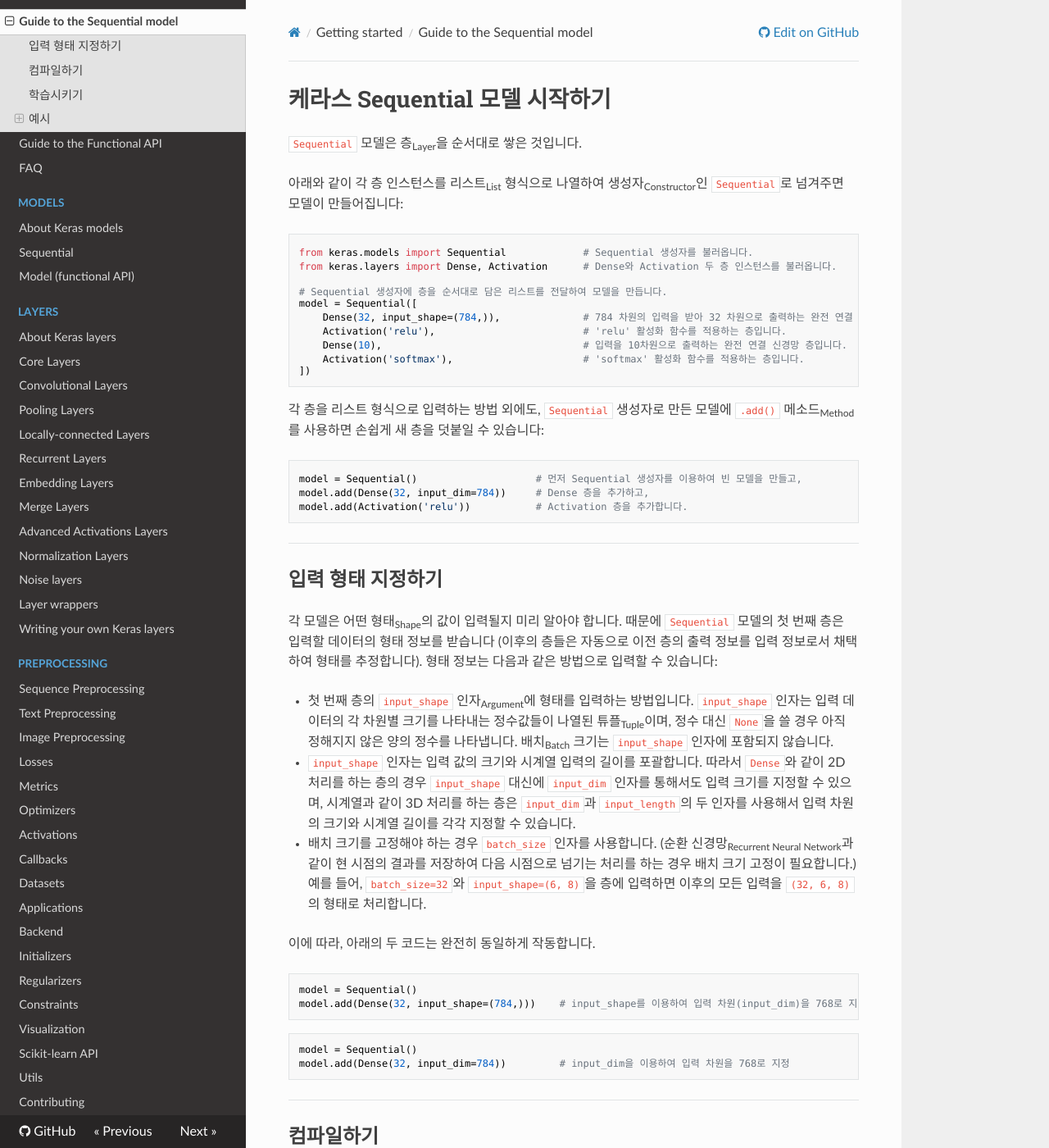
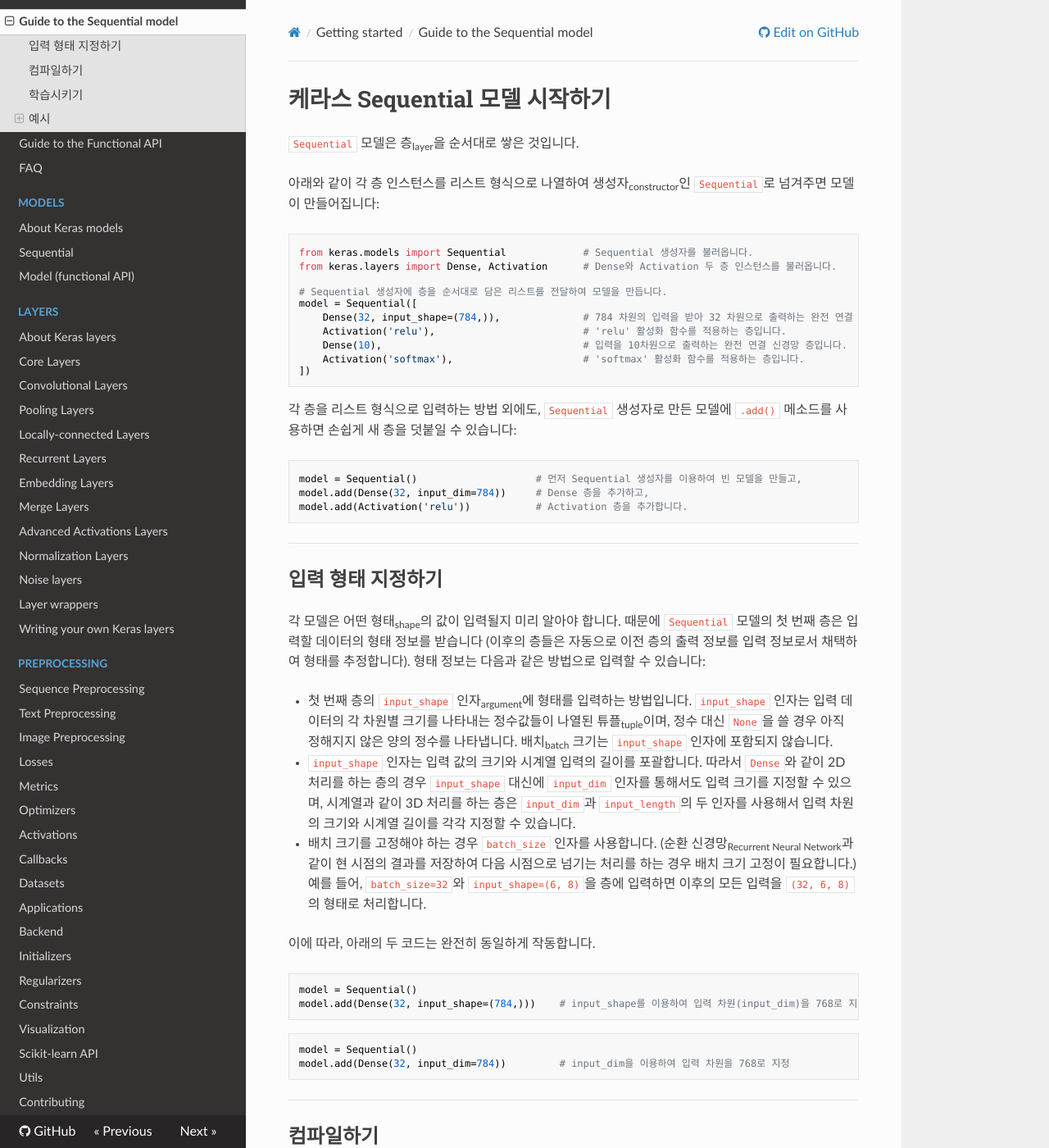
Before and after one commit to keras-team/keras-docs-ko, an MkDocs documentation site: the page built from sources/getting-started/sequential-model-guide.md, in a window 1280 px wide and 1400 px high. Shown: the whole window at 82% size. Built offline with MkDocs 1.6.1, drawn with Linux system fonts in a browser that asks for light colours; nearby versions of some CDN libraries; some of the changed text lies outside the part shown.

Commit message:
Uncapitalize substrings
substrings의 대문자 head를 소문자로 변경합니다.

````diff
--- a/sources/getting-started/sequential-model-guide.md
+++ b/sources/getting-started/sequential-model-guide.md
@@ -1,8 +1,8 @@
 # 케라스 Sequential 모델 시작하기
 
-`Sequential` 모델은 층<sub>Layer</sub>을 순서대로 쌓은 것입니다.
+`Sequential` 모델은 층<sub>layer</sub>을 순서대로 쌓은 것입니다.
 
-아래와 같이 각 층 인스턴스를 리스트<sub>List</sub> 형식으로 나열하여 생성자<sub>Constructor</sub>인 `Sequential`로 넘겨주면 모델이 만들어집니다:
+아래와 같이 각 층 인스턴스를 리스트 형식으로 나열하여 생성자<sub>constructor</sub>인 `Sequential`로 넘겨주면 모델이 만들어집니다:
 
 ```python
 from keras.models import Sequential             # Sequential 생성자를 불러옵니다.
@@ -17,7 +17,7 @@
 ])
 ```
 
-각 층을 리스트 형식으로 입력하는 방법 외에도, `Sequential` 생성자로 만든 모델에 `.add()` 메소드<sub>Method</sub>를 사용하면 손쉽게 새 층을 덧붙일 수 있습니다:
+각 층을 리스트 형식으로 입력하는 방법 외에도, `Sequential` 생성자로 만든 모델에 `.add()` 메소드를 사용하면 손쉽게 새 층을 덧붙일 수 있습니다:
 
 ```python
 model = Sequential()                    # 먼저 Sequential 생성자를 이용하여 빈 모델을 만들고,
@@ -29,9 +29,9 @@
 
 ## 입력 형태 지정하기
 
-각 모델은 어떤 형태<sub>Shape</sub>의 값이 입력될지 미리 알아야 합니다. 때문에 `Sequential` 모델의 첫 번째 층은 입력할 데이터의 형태 정보를 받습니다 (이후의 층들은 자동으로 이전 층의 출력 정보를 입력 정보로서 채택하여 형태를 추정합니다). 형태 정보는 다음과 같은 방법으로 입력할 수 있습니다:
+각 모델은 어떤 형태<sub>shape</sub>의 값이 입력될지 미리 알아야 합니다. 때문에 `Sequential` 모델의 첫 번째 층은 입력할 데이터의 형태 정보를 받습니다 (이후의 층들은 자동으로 이전 층의 출력 정보를 입력 정보로서 채택하여 형태를 추정합니다). 형태 정보는 다음과 같은 방법으로 입력할 수 있습니다:
 
-- 첫 번째 층의 `input_shape` 인자<sub>Argument</sub>에 형태를 입력하는 방법입니다. `input_shape` 인자는 입력 데이터의 각 차원별 크기를 나타내는 정수값들이 나열된 튜플<sub>Tuple</sub>이며, 정수 대신 `None`을 쓸 경우 아직 정해지지 않은 양의 정수를 나타냅니다. 배치<sub>Batch</sub> 크기는 `input_shape` 인자에 포함되지 않습니다.
+- 첫 번째 층의 `input_shape` 인자<sub>argument</sub>에 형태를 입력하는 방법입니다. `input_shape` 인자는 입력 데이터의 각 차원별 크기를 나타내는 정수값들이 나열된 튜플<sub>tuple</sub>이며, 정수 대신 `None`을 쓸 경우 아직 정해지지 않은 양의 정수를 나타냅니다. 배치<sub>batch</sub> 크기는 `input_shape` 인자에 포함되지 않습니다.
 - `input_shape` 인자는 입력 값의 크기와 시계열 입력의 길이를 포괄합니다. 따라서 `Dense`와 같이 2D 처리를 하는 층의 경우 `input_shape` 대신에 `input_dim` 인자를 통해서도 입력 크기를 지정할 수 있으며, 시계열과 같이 3D 처리를 하는 층은 `input_dim`과 `input_length`의 두 인자를 사용해서 입력 차원의 크기와 시계열 길이를 각각 지정할 수 있습니다.
 - 배치 크기를 고정해야 하는 경우 `batch_size` 인자를 사용합니다. (순환 신경망<sub>Recurrent Neural Network</sub>과 같이 현 시점의 결과를 저장하여 다음 시점으로 넘기는 처리를 하는 경우 배치 크기 고정이 필요합니다.) 예를 들어, `batch_size=32`와 `input_shape=(6, 8)`을 층에 입력하면 이후의 모든 입력을 `(32, 6, 8)`의 형태로 처리합니다.
 
@@ -51,9 +51,9 @@
 
 모델을 학습시키기 전에 `compile` 메소드를 통해서 학습과정의 세부 사항을 설정합니다. `compile` 메소드는 다음 세 개의 인자를 입력받습니다.
 
-- 최적화 함수<sub>Optimizer</sub>: 기존의 최적화 함수를(예: `rmsprop`, `adagrad` 등) 문자열<sub>String</sub>로 된 식별자<sub>Identifier</sub>를 통해 불러오거나 `Optimizer` 클래스의 인스턴스를 만들어서 사용할 수 있습니다. 참고: [최적화 함수](/optimizers)
-- 손실 함수<sub>Loss Function</sub>: 모델이 학습을 통해 최소화하고자 하는 목적 함수<sub>Objective Function</sub>입니다. 이 또한 기존 손실 함수의 문자열 식별자나 (예: `categorical_crossentropy`, `mse` 등) 특정 목적 함수를 사용할 수 있습니다. 참고: [손실 함수](/losses)
-- 평가 지표<sub>Metric</sub> 리스트: 모델의 성능을 평가할 지표를 리스트 형식으로 입력합니다. 예컨대 분류문제라면 `metrics=['accuracy']`를 통해 정확도<sub>Accuracy</sub>를 산출할 수 있습니다. 평가 지표는 기존 지표 함수를 문자열 식별자로 불러오거나 사용자가 함수를 정의하여 지정할 수 있습니다. 참고: [평가 지표](/metrics)
+- 최적화 함수<sub>optimizer</sub>: 기존의 최적화 함수를(예: `rmsprop`, `adagrad` 등) 문자열<sub>string</sub>로 된 식별자<sub>identifier</sub>를 통해 불러오거나 `Optimizer` 클래스의 인스턴스를 만들어서 사용할 수 있습니다. 참고: [최적화 함수](/optimizers)
+- 손실 함수<sub>loss function</sub>: 모델이 학습을 통해 최소화하고자 하는 목적 함수<sub>objective function</sub>입니다. 이 또한 기존 손실 함수의 문자열 식별자나 (예: `categorical_crossentropy`, `mse` 등) 특정 목적 함수를 사용할 수 있습니다. 참고: [손실 함수](/losses)
+- 평가 지표<sub>metric</sub> 리스트: 모델의 성능을 평가할 지표를 리스트 형식으로 입력합니다. 예컨대 분류문제라면 `metrics=['accuracy']`를 통해 정확도<sub>accuracy</sub>를 산출할 수 있습니다. 평가 지표는 기존 지표 함수를 문자열 식별자로 불러오거나 사용자가 함수를 정의하여 지정할 수 있습니다. 참고: [평가 지표](/metrics)
 
 ```python
 # 다중 분류 문제 예시
@@ -256,7 +256,7 @@
 ```
 
 
-### LSTM을 사용한 순서형<sub>Sequence</sub> 데이터의 분류:
+### LSTM을 사용한 순서형<sub>sequence</sub> 데이터의 분류:
 
 ```python
 from keras.models import Sequential
@@ -351,9 +351,9 @@
 ```
 
 
-### 층을 쌓으면서, 저장한 상태를 다음 순서로 넘기는<sub>Stateful</sub> LSTM 모델
+### 층을 쌓으면서, 저장한 상태를 다음 순서로 넘기는<sub>stateful</sub> LSTM 모델
 
-상태 저장 순환 신경망<sub>Stateful Recurrent Model</sub>은 입력된 배치를 처리하여 얻은 내부 상태(메모리)를 다음 배치의 초기 상태로 재사용합니다. 이를 통해서 계산 복잡도가 지나치게 높지 않게끔 유지하면서 보다 긴 시퀀스를 처리할 수 있도록 합니다. (예를 들어, 하나의 매우 긴 시계열을 보다 짧은 시계열 길이로 쪼갠 뒤 연속된 배치로 바꾸어 처리하는 경우를 생각해볼 수 있습니다. 이 경우 상태 저장 옵션은 이전 배치의 결과를 다음 배치로 연결해주기 때문에 서로 다른 배치가 마치 하나의 시계열로 이어진 것과 같은 효과를 냅니다.)
+상태 저장 순환 신경망<sub>stateful Recurrent Model</sub>은 입력된 배치를 처리하여 얻은 내부 상태(메모리)를 다음 배치의 초기 상태로 재사용합니다. 이를 통해서 계산 복잡도가 지나치게 높지 않게끔 유지하면서 보다 긴 시퀀스를 처리할 수 있도록 합니다. (예를 들어, 하나의 매우 긴 시계열을 보다 짧은 시계열 길이로 쪼갠 뒤 연속된 배치로 바꾸어 처리하는 경우를 생각해볼 수 있습니다. 이 경우 상태 저장 옵션은 이전 배치의 결과를 다음 배치로 연결해주기 때문에 서로 다른 배치가 마치 하나의 시계열로 이어진 것과 같은 효과를 냅니다.)
 
 [FAQ에서 상태 저장 순환 신경망에 대한 정보를 더 보실 수 있습니다.](/getting-started/faq/#how-can-i-use-stateful-rnns)
 
````
